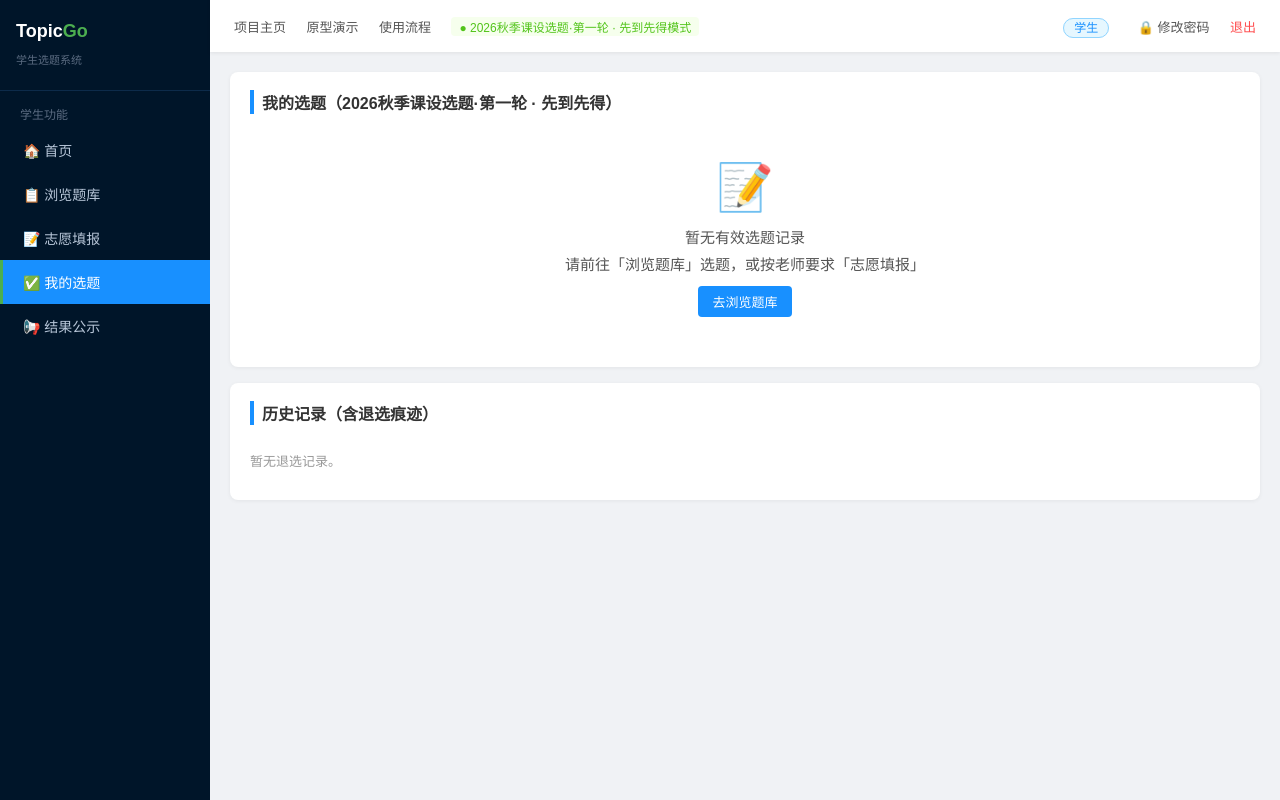
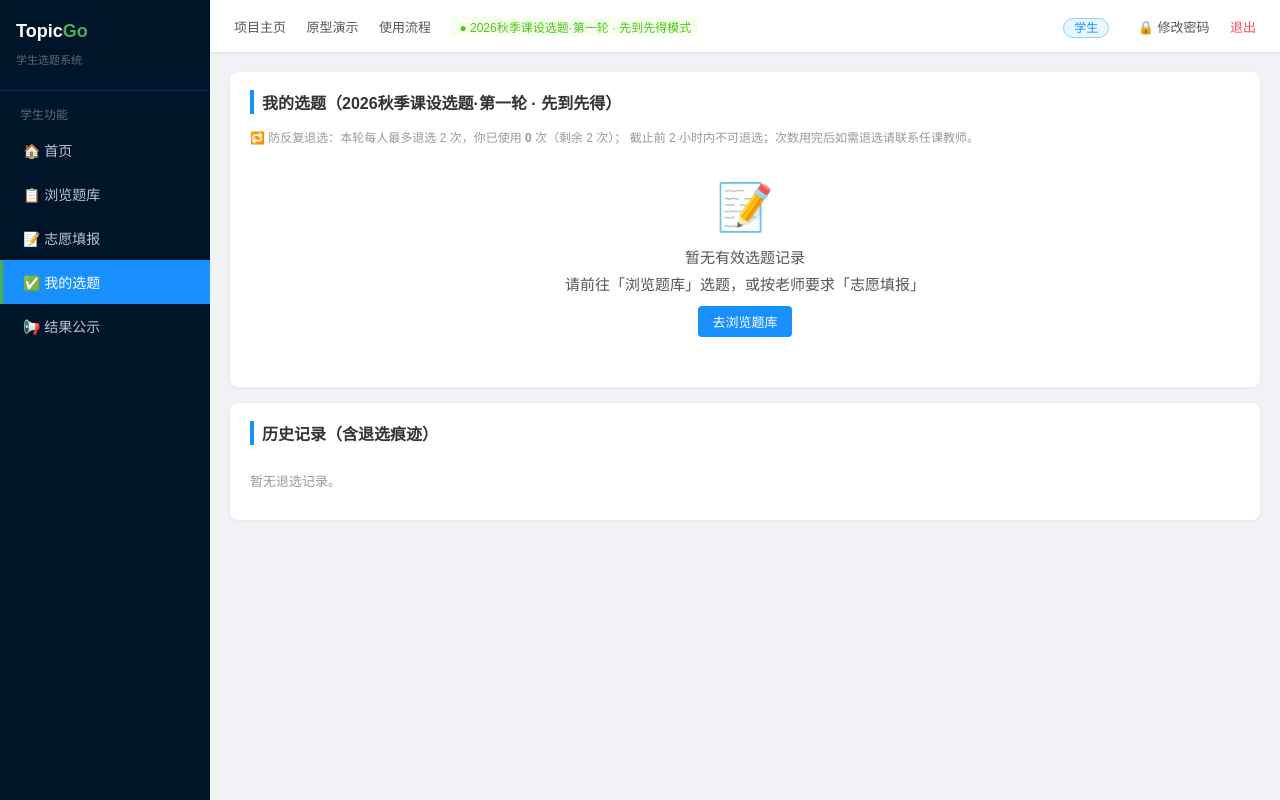
Before and after one commit to haixiaoyuntian/topicgo, a Flask app: page /student/mine in a window 1280 px wide. Run offline with Flask 3, Linux system fonts and the light colour scheme; the visitor is signed in with stand-in values (Sample User, id 1); data comes from the database, SQL or seed files in the repository; data that the repository does not hold is empty.

Commit message:
feat: 防反复退选策略（退选次数上限/截止前禁退/原因必选）
针对学生反复退选抢题的公平性问题，新增轮次级可配置的三重防护：

- 每轮每生退选次数上限 MAX_CANCEL（默认2，0=不限），用尽后需联系教师；
  只统计学生本人发起的退选，教师撤销不计入学生次数
- 截止前 CANCEL_LOCK_HOURS 小时（默认2，0=不限）禁止退选，
  避免名额在截止后空置、候补无法递补
- 退选原因必选（白名单下拉），写入操作日志 REMARK 供教师审计

配套：
- 轮次页新增两项配置与防退选说明，轮次列表展示退选上限
- 「我的选题」页展示配额（已用/上限）与原因下拉
- 「我的学生」页新增退选次数列（已用/上限，用尽标红）
- schema/迁移新增 MAX_CANCEL、CANCEL_LOCK_HOURS 两列
- 回归测试新增 12 项断言（86 项全部通过），E2E/并发同步适配
- 同步更新设计报告、测试报告、自测说明、用户使用说明、验收指引

```diff
--- a/student-topic-system/src/app.py
+++ b/student-topic-system/src/app.py
@@ -16,6 +16,7 @@ import os
 import random
 import secrets
 import sqlite3
+from datetime import datetime, timedelta
 from functools import wraps
 from urllib.parse import quote, urlparse
 
@@ -77,6 +78,29 @@ ACTION_NAMES = {
     "allocate": "志愿分配",
     "lottery": "抽签",
 }
+# 退选原因（必选，写入操作日志，便于教师审计）
+CANCEL_REASONS = [
+    "选错了，想换题",
+    "题目难度或方向不适合",
+    "与其它课程/安排冲突",
+    "经与指导教师沟通后退选",
+]
+
+
+def parse_dt(s):
+    """解析 'YYYY-MM-DD HH:MM:SS' 时间串，失败返回 None"""
+    try:
+        return datetime.strptime(s or "", "%Y-%m-%d %H:%M:%S")
+    except (ValueError, TypeError):
+        return None
+
+
+def student_cancel_used(conn, round_id, user_id, user_name):
+    """该生在本轮已使用的退选次数（只统计学生本人发起的退选，教师撤销不计入）"""
+    return conn.execute(
+        "SELECT COUNT(*) c FROM SELECTION_EVENTS"
+        " WHERE ROUND_ID=? AND USER_ID=? AND ACTION='cancel' AND OPERATOR=?",
+        (round_id, user_id, user_name)).fetchone()["c"]
 STATUS_NAMES = {
     "confirmed": "已确认",
     "waiting": "候补中",
@@ -507,6 +531,28 @@ def student_cancel(selection_id):
         conn.close()
         return redirect(url_for("student_mine"))
     rnd = conn.execute("SELECT * FROM ROUNDS WHERE ID=?", (sel["ROUND_ID"],)).fetchone()
+    # 方案2：每轮退选次数上限（教师撤销不计入学生次数）
+    max_cancel = (rnd["MAX_CANCEL"] or 0) if rnd else 0
+    if max_cancel > 0:
+        used = student_cancel_used(conn, sel["ROUND_ID"], session["user_id"], session["user_name"])
+        if used >= max_cancel:
+            flash(f"本轮退选次数已用完（上限 {max_cancel} 次），如需再退选请联系任课教师", "error")
+            conn.close()
+            return redirect(url_for("student_mine"))
+    # 方案4：截止前禁止退选，避免名额在截止后空置
+    lock_hours = (rnd["CANCEL_LOCK_HOURS"] or 0) if rnd else 0
+    if lock_hours > 0:
+        end = parse_dt(rnd["END_AT"]) if rnd else None
+        if end and datetime.now() > end - timedelta(hours=lock_hours):
+            flash(f"截止前 {lock_hours} 小时内不能退选，如需退选请联系任课教师", "error")
+            conn.close()
+            return redirect(url_for("student_mine"))
+    # 方案4：退选原因必选（写入日志，便于审计）
+    reason = request.form.get("reason", "").strip()
+    if reason not in CANCEL_REASONS:
+        flash("请选择退选原因", "error")
+        conn.close()
+        return redirect(url_for("student_mine"))
     ts = now_str()
     conn.execute("BEGIN IMMEDIATE")
     # 1) 原记录置为 cancelled（保留历史，不删除）
@@ -516,7 +562,8 @@ def student_cancel(selection_id):
         (ts, session["user_name"], ts, selection_id))
     log_event(conn, sel["ROUND_ID"], sel["TOPIC_ID"], sel["USER_ID"], "cancel",
               sel["STATUS"], "cancelled", wish_no=sel["WISH_NO"],
-              queue_no=sel["QUEUE_NO"], operator=session["user_name"])
+              queue_no=sel["QUEUE_NO"], operator=session["user_name"],
+              remark=f"学生退选（原因：{reason}）")
     promoted = None
     # 2) 仅"已确认"退选才释放名额；候补退出不触发递补
     if sel["STATUS"] == "confirmed":
@@ -553,10 +600,17 @@ def student_mine():
         ).fetchall()
         active = [r for r in rows if r["STATUS"] in ("confirmed", "waiting", "wish", "entry")]
         history = [r for r in rows if r["STATUS"] == "cancelled"]
+    # 退选次数配额（方案2）：已用/上限，供页面提示
+    cancel_used = cancel_max = 0
+    if rnd:
+        cancel_max = rnd["MAX_CANCEL"] or 0
+        if cancel_max > 0:
+            cancel_used = student_cancel_used(conn, rnd["ID"], user["ID"], user["USER_NAME"])
     conn.close()
     return render_template("student/mine.html", active=active, history=history, round=rnd,
                            rule_name=RULE_NAMES.get(rnd["RULE"] if rnd else "", ""),
-                           status_names=STATUS_NAMES)
+                           status_names=STATUS_NAMES, cancel_reasons=CANCEL_REASONS,
+                           cancel_used=cancel_used, cancel_max=cancel_max)
 
 
 def own_round_for_student(conn, user):
@@ -656,8 +710,14 @@ def teacher_students():
     rows = []
     for s in students:
         sel = sel_map.get(s["ID"])
+        cancel_used = cancel_max = 0
+        if rnd:
+            cancel_max = rnd["MAX_CANCEL"] or 0
+            if cancel_max > 0:
+                cancel_used = student_cancel_used(conn, rnd["ID"], s["ID"], s["USER_NAME"])
         rows.append(dict(student=s, sel=sel,
-                         status=sel["STATUS"] if sel else "none"))
+                         status=sel["STATUS"] if sel else "none",
+                         cancel_used=cancel_used, cancel_max=cancel_max))
     if status_filter:
         rows = [r for r in rows if r["status"] == status_filter]
     classes = teacher_classes(conn, session["user_id"])
@@ -805,14 +865,16 @@ def teacher_round():
                 return redirect(url_for("teacher_round"))
             conn.execute(
                 "INSERT INTO ROUNDS(ROUND_NAME,TEACHER_ID,RULE,START_AT,END_AT,WAITLIST_ON,PROMOTE_MODE,"
-                "MAX_WISH,LOTTERY_SEED,ALLOW_CLASSES,STATUS,CREATED_BY,CREATED_AT,FLAG)"
-                " VALUES(?,?,?,?,?,?,?,?,?,?,?,'teacher',?,1)",
+                "MAX_WISH,LOTTERY_SEED,ALLOW_CLASSES,MAX_CANCEL,CANCEL_LOCK_HOURS,STATUS,CREATED_BY,CREATED_AT,FLAG)"
+                " VALUES(?,?,?,?,?,?,?,?,?,?,?,?,?,'teacher',?,1)",
                 (name, session["user_id"], rule, start_at, end_at,
                  0 if request.form.get("waitlist_on") == "0" else 1,  # 缺省开启候补（与表默认值一致）
                  request.form.get("promote_mode", "auto"),
                  int(request.form.get("max_wish", 3) or 3),
                  request.form.get("lottery_seed", "").strip() or None,
                  request.form.get("allow_classes", "").strip() or None,
+                 int(request.form.get("max_cancel", 2) or 0),
+                 int(request.form.get("cancel_lock_hours", 2) or 0),
                  request.form.get("status", "open"), ts))
             conn.commit()
             flash(f"轮次「{name}」已创建（最新轮次即时生效）", "success")
@@ -827,12 +889,14 @@ def teacher_round():
             return redirect(url_for("teacher_round"))
         conn.execute(
             "UPDATE ROUNDS SET ROUND_NAME=?,RULE=?,START_AT=?,END_AT=?,WAITLIST_ON=?,PROMOTE_MODE=?,"
-            "MAX_WISH=?,LOTTERY_SEED=?,ALLOW_CLASSES=?,STATUS=?,UPDATED_BY=?,UPDATED_AT=? WHERE ID=?",
+            "MAX_WISH=?,LOTTERY_SEED=?,ALLOW_CLASSES=?,MAX_CANCEL=?,CANCEL_LOCK_HOURS=?,STATUS=?,UPDATED_BY=?,UPDATED_AT=? WHERE ID=?",
             (request.form["round_name"], request.form["rule"], request.form["start_at"],
              request.form["end_at"], 1 if request.form.get("waitlist_on") else 0,
              request.form.get("promote_mode", "auto"), int(request.form.get("max_wish", 3)),
              request.form.get("lottery_seed", "").strip() or None,
              request.form.get("allow_classes", "").strip() or None,
+             int(request.form.get("max_cancel", 2) or 0),
+             int(request.form.get("cancel_lock_hours", 2) or 0),
              request.form["status"], session["user_name"], ts, own["ID"]))
         conn.commit()
         flash("轮次设置已保存", "success")
--- a/student-topic-system/src/db.py
+++ b/student-topic-system/src/db.py
@@ -39,6 +39,8 @@ def migrate(conn):
         ("MAX_WISH", "INTEGER DEFAULT 3"),
         ("LOTTERY_SEED", "TEXT"),
         ("ALLOW_CLASSES", "TEXT"),
+        ("MAX_CANCEL", "INTEGER DEFAULT 2"),
+        ("CANCEL_LOCK_HOURS", "INTEGER DEFAULT 2"),
     ]:
         if col not in round_cols:
             conn.execute(f"ALTER TABLE ROUNDS ADD COLUMN {col} {ddl}")
--- a/student-topic-system/src/schema.sql
+++ b/student-topic-system/src/schema.sql
@@ -50,6 +50,8 @@ CREATE TABLE IF NOT EXISTS ROUNDS (
     MAX_WISH       INTEGER DEFAULT 3,                 -- 多志愿模式每人志愿数
     LOTTERY_SEED   TEXT,                              -- 随机抽签种子（公开可复现，保证公平可审计）
     ALLOW_CLASSES  TEXT,                              -- 分组轮选：允许选题的班级（逗号分隔，空=不限）
+    MAX_CANCEL     INTEGER DEFAULT 2,                 -- 防反复退选：每轮每生最多退选次数（0=不限）
+    CANCEL_LOCK_HOURS INTEGER DEFAULT 2,              -- 防截止前恶意退选：截止前多少小时内禁止退选（0=不限）
     STATUS         TEXT DEFAULT 'open',               -- open / closed
     CREATED_BY     TEXT,
     CREATED_AT     TEXT,
--- a/student-topic-system/src/templates/student/mine.html
+++ b/student-topic-system/src/templates/student/mine.html
@@ -3,6 +3,10 @@
 {% block content %}
 <div class="card">
   <h3>我的选题{% if round %}（{{ round.ROUND_NAME }} · {{ rule_name }}）{% endif %}</h3>
+  {% if cancel_max > 0 %}
+  <p class="flow-tip">🔁 防反复退选：本轮每人最多退选 {{ cancel_max }} 次，你已使用 <b>{{ cancel_used }}</b> 次（剩余 {{ cancel_max - cancel_used }} 次）；
+    {% if round.CANCEL_LOCK_HOURS %}截止前 {{ round.CANCEL_LOCK_HOURS }} 小时内不可退选；{% endif %}次数用完后如需退选请联系任课教师。</p>
+  {% endif %}
   {% if active %}
   <table>
     <thead><tr><th>编号</th><th>题目名称</th><th>人数上限</th><th>状态</th><th>志愿/候补序号</th><th>选题时间</th><th>操作</th></tr></thead>
@@ -25,6 +29,10 @@
           <form method="post" action="{{ url_for('student_cancel', selection_id=r.ID) }}" style="display:inline;"
                 onsubmit="return confirm('确认退选？退选记录将保留，名额按递补策略处理。')">
             {{ csrf_input() }}
+            <select name="reason" required style="width:150px;">
+              <option value="">退选原因（必选）</option>
+              {% for rs in cancel_reasons %}<option value="{{ rs }}">{{ rs }}</option>{% endfor %}
+            </select>
             <button class="btn btn-danger btn-sm">退选</button>
           </form>
           {% else %}-{% endif %}
```
Also changed, not shown: student-topic-system/design/设计报告.md (+9 -3 lines), student-topic-system/src/templates/teacher/round.html (+11 -1 lines), student-topic-system/src/templates/teacher/students.html (+10 -3 lines), student-topic-system/tests/test_e2e_multi_user.py (+1 -1 lines), student-topic-system/tests/test_regression.py (+61 -5 lines), student-topic-system/tests/自测说明.md (+5 -4 lines), student-topic-system/wiki/04-测试报告.md (+2 -1 lines), student-topic-system/wiki/05-用户使用说明.md (+2 -1 lines), student-topic-system/wiki/07-验收汇报指引.md (+7 -7 lines), student-topic-system/README.md.
